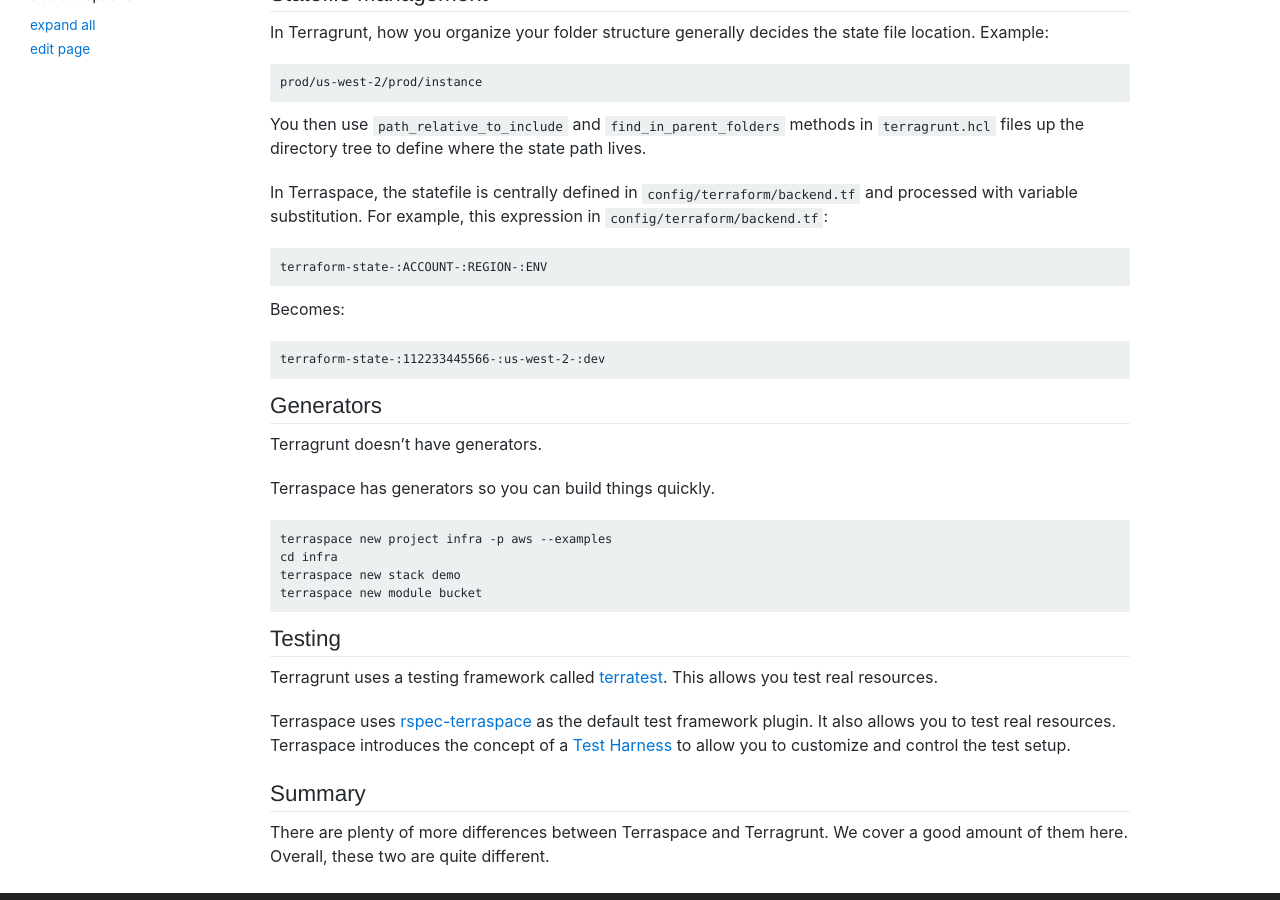
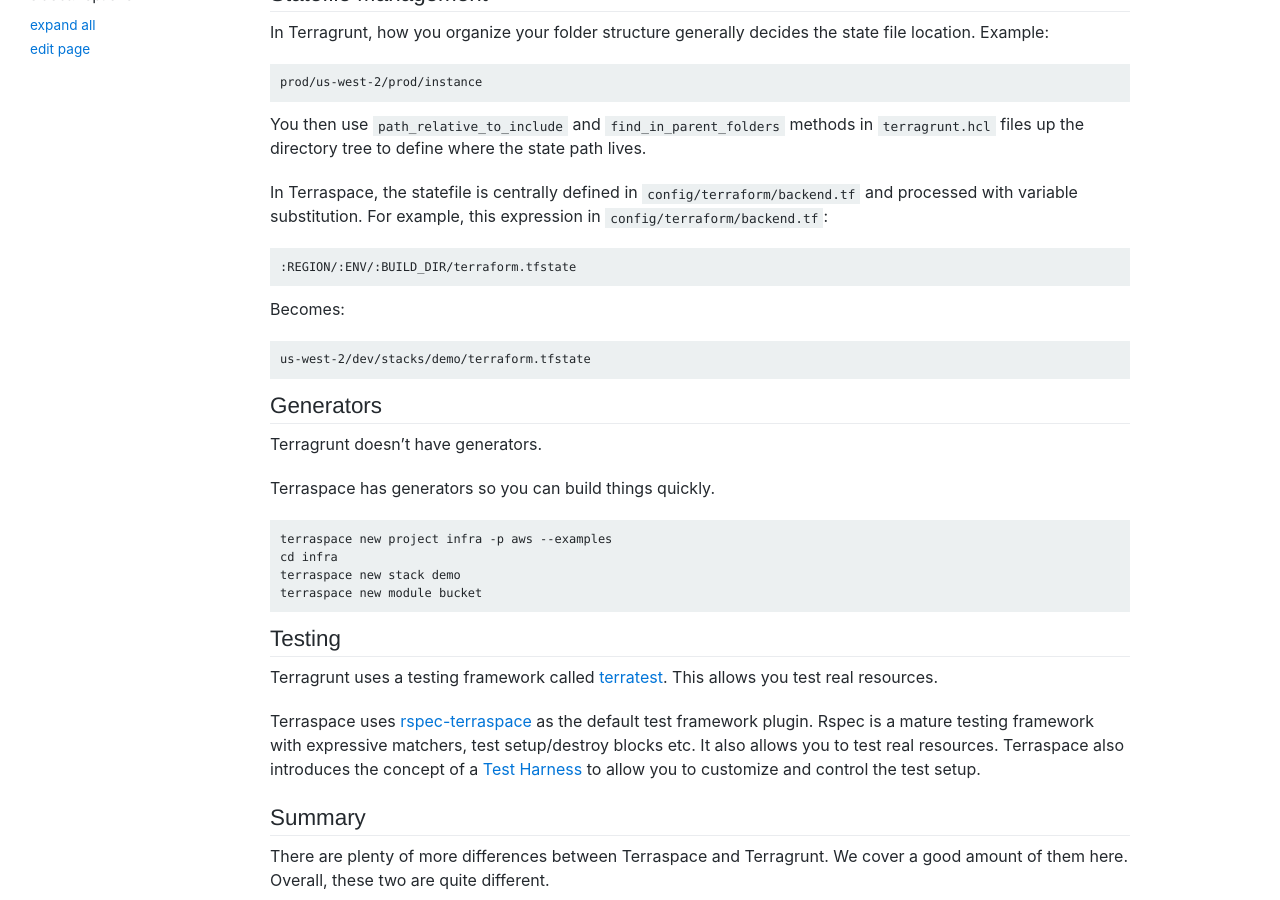
Before and after one commit to boltops-tools/terraspace-docs, a Jekyll site: the page built from _docs/vs/terragrunt.md, in a window 1280 px wide and 900 px high, scrolled down 2230 px. Built offline with Jekyll 4.4.1, drawn with Linux system fonts in a browser that asks for light colours; a script that is not in the unit is left out; grey boxes are pictures that could not be loaded.

Commit message:
update vs

```diff
--- a/_docs/vs/terragrunt.md
+++ b/_docs/vs/terragrunt.md
@@ -103,11 +103,11 @@
 
 In Terraspace, the statefile is centrally defined in `config/terraform/backend.tf` and processed with variable substitution. For example, this expression in `config/terraform/backend.tf`:
 
-    terraform-state-:ACCOUNT-:REGION-:ENV
+    :REGION/:ENV/:BUILD_DIR/terraform.tfstate
 
 Becomes:
 
-    terraform-state-:112233445566-:us-west-2-:dev
+    us-west-2/dev/stacks/demo/terraform.tfstate
 
 ## Generators
 
@@ -124,7 +124,7 @@
 
 Terragrunt uses a testing framework called [terratest](https://terratest.gruntwork.io/).  This allows you test real resources.
 
-Terraspace uses [rspec-terraspace](https://github.com/boltops-tools/rspec-terraspace) as the default test framework plugin. It also allows you to test real resources. Terraspace introduces the concept of a [Test Harness](https://terraspace.cloud/docs/testing/test-harness/) to allow you to customize and control the test setup.
+Terraspace uses  [rspec-terraspace](https://github.com/boltops-tools/rspec-terraspace) as the default test framework plugin. Rspec is a mature testing framework with expressive matchers, test setup/destroy blocks etc. It also allows you to test real resources. Terraspace also introduces the concept of a [Test Harness](https://terraspace.cloud/docs/testing/test-harness/) to allow you to customize and control the test setup.
 
 ## Summary
 
```
Also changed, not shown: _docs/vs/terraform.md (+38 -0 lines), _includes/intro/features.md (+1 -2 lines).
